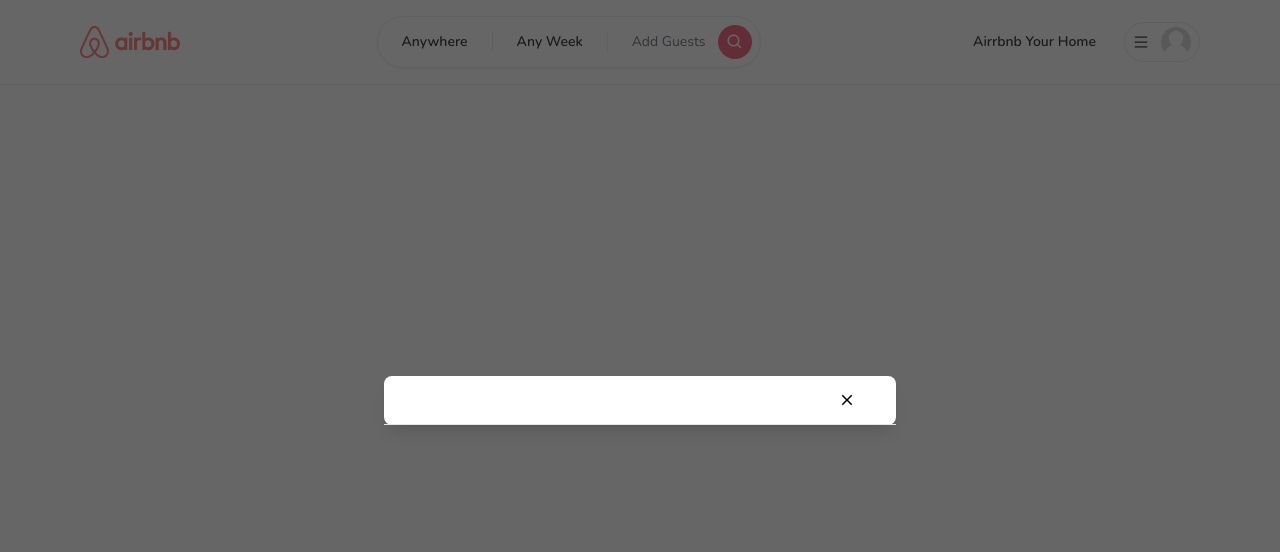
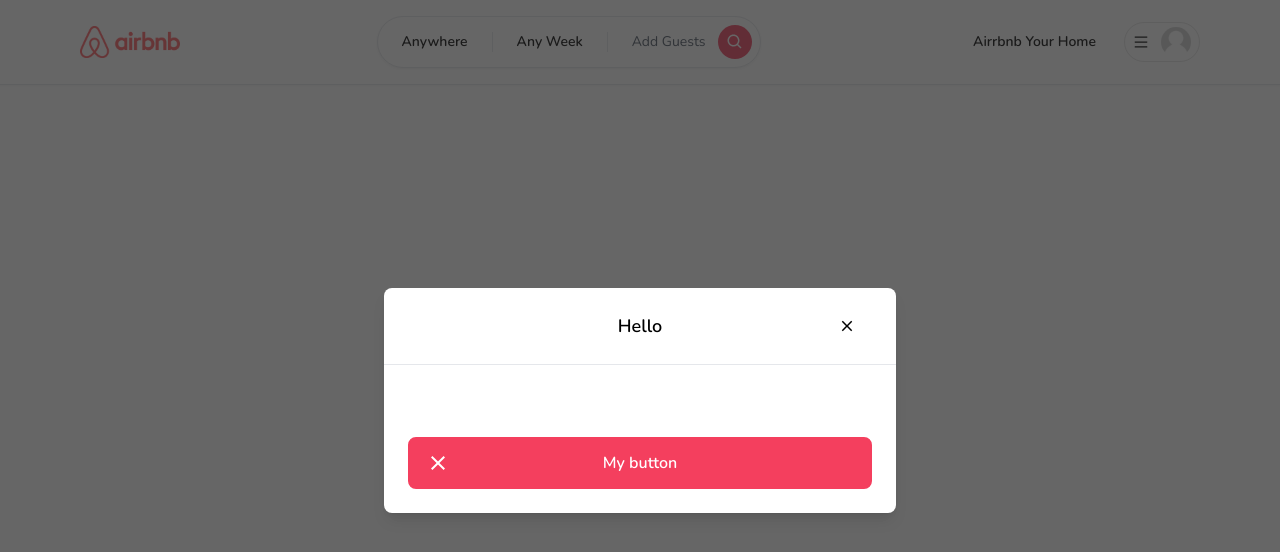
Before and after one commit to haikaljs/airbnb-app-CWA, a Next.js app: page / in a window 1280 px wide. Shown: the top 552 px of the page. Built offline with nearby package versions, Linux system fonts and the light colour scheme.

Commit message:
Button component

```diff
--- /dev/null
+++ b/app/components/Button.tsx
@@ -0,0 +1,47 @@
+"use client";
+
+import { IconType } from "react-icons/lib";
+
+interface ButtonProps {
+  label: string;
+  onClick: (e: React.MouseEvent<HTMLButtonElement>) => void;
+  disabled?: boolean;
+  outline?: boolean;
+  small?: boolean;
+  icon?: IconType;
+}
+
+const Button: React.FC<ButtonProps> = ({
+  label,
+  onClick,
+  disabled,
+  outline,
+  small,
+  icon: Icon,
+}) => {
+  return (
+    <button
+      onClick={onClick}
+      disabled={disabled}
+      className={`relative disabled:opacity-70 disabled:cursor-not-allowed rounded-lg hover:opacity-80 transition w-full
+      ${
+        outline
+          ? "bg-white border-black text-black"
+          : "bg-rose-500 border-rose-500 text-white"
+      }
+
+      ${
+        small
+          ? "py-1 text-sm font-light border-[1px]"
+          : "py-3 text-md font-semibold border-2"
+      }
+
+      `}
+    >
+      {Icon && <Icon size={24} className="absolute left-4 top-3" />}
+      {label}
+    </button>
+  );
+};
+
+export default Button;
--- a/app/components/modals/Modal.tsx
+++ b/app/components/modals/Modal.tsx
@@ -1,7 +1,8 @@
 "use client";
 
 import { useCallback, useEffect, useState } from "react";
-import { IoMdClose } from "react-icons/io";
+import { IoMdClose, IoMdEasel } from "react-icons/io";
+import Button from "../Button";
 
 interface ModalProps {
   isOpen?: boolean;
@@ -84,6 +85,15 @@
                 >
                   <IoMdClose size={18} />
                 </button>
+                <div className="text-lg font-semibold">{title}</div>
+              </div>
+              {/* BODY */}
+              <div className="relative p-6 flex-auto">{body}</div>
+              {/* FOOTER */}
+              <div className="flex flex-col gap-2 p-6">
+                <div className="flex flex-row items-center gap-4 w-full">
+                  <Button icon={IoMdClose} label="My button" />
+                </div>
               </div>
             </div>
           </div>
--- a/app/layout.tsx
+++ b/app/layout.tsx
@@ -21,7 +21,7 @@
     <html lang="en">
       <body className={font.className}>
         <ClientOnly>
-          <Modal isOpen />
+          <Modal title="Hello" isOpen />
           <Navbar />
         </ClientOnly>
 
```
